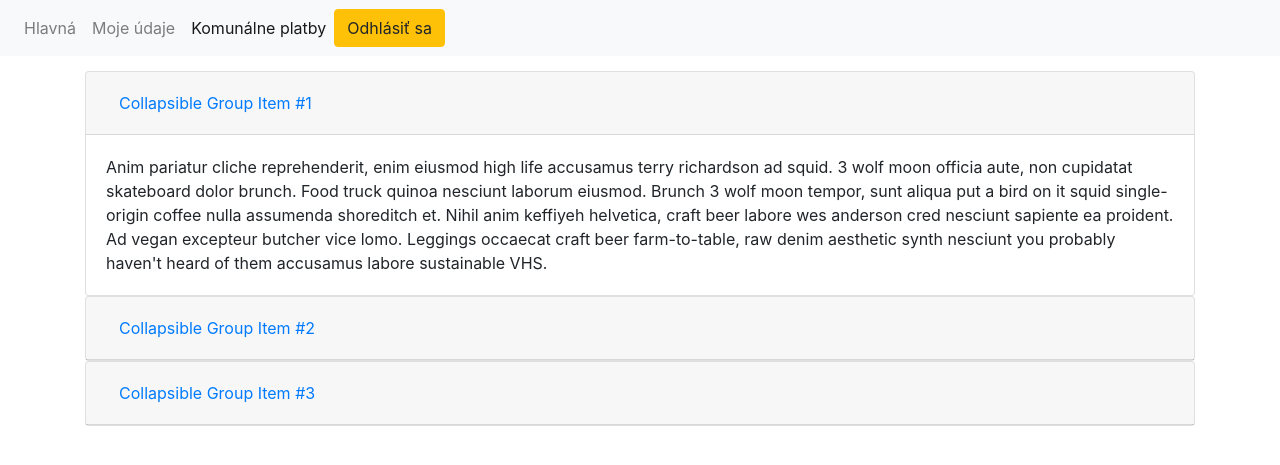
After one commit to valdiks1/Apartment-building-management-system, a PHP site: page /utility.php in a window 1280 px wide. The commit adds this page. Shown: the top 465 px of the page. Run offline with PHP 8.4, Linux system fonts and the light colour scheme.

Commit message:
change profile page and start implement utility page

```diff
--- /dev/null
+++ b/utility.php
@@ -0,0 +1,98 @@
+<?php
+
+    if(isset($_POST['logout'])){
+        setcookie("user", "", time() - 3600*24*30*12, "/");
+        setcookie("email", "", time() - 3600*24*30*12, "/");
+
+        header("Location: index.php");
+    }
+
+?>
+
+<!DOCTYPE html>
+<html lang="en">
+<head>
+  <meta charset="UTF-8">
+  <meta name="viewport" content="width=device-width, initial-scale=1.0">
+  <title>Môj dom</title>
+
+  <link rel="stylesheet" href="https://cdn.jsdelivr.net/npm/bootstrap@4.6.0/dist/css/bootstrap.min.css" integrity="sha384-B0vP5xmATw1+K9KRQjQERJvTumQW0nPEzvF6L/Z6nronJ3oUOFUFpCjEUQouq2+l" crossorigin="anonymous">
+</head>
+<body>
+  <header>
+  <nav class="navbar navbar-expand-lg navbar-light bg-light">
+    <div class="collapse navbar-collapse" id="navbarNav">
+        <ul class="navbar-nav">
+            <li class="nav-item">
+                <a href="index.php" class="nav-link">Hlavná</a>
+            </li>
+            <li class="nav-item">
+                <a class="nav-link" href="profile.php">Moje údaje</a>
+            </li>
+            <li class="nav-item active">
+                <a class="nav-link" href="utility.php">Komunálne platby</a>
+            </li>
+
+        </ul>
+        <form method="post" action="">
+			<input class="btn btn-warning" type="submit" name="logout" value="Odhlásiť sa">
+		</form>
+    </div>
+</nav>
+  </header>
+
+  <main>
+    <div class="container" style="margin-top: 15px">
+
+        <div id="accordion">
+            <div class="card">
+                <div class="card-header" id="headingOne">
+                    <h5 class="mb-0">
+                        <button class="btn btn-link" data-toggle="collapse" data-target="#collapseOne" aria-expanded="true" aria-controls="collapseOne">
+                        Collapsible Group Item #1
+                        </button>
+                    </h5>
+                </div>
+
+                <div id="collapseOne" class="collapse show" aria-labelledby="headingOne" data-parent="#accordion">
+                    <div class="card-body">
+                        Anim pariatur cliche reprehenderit, enim eiusmod high life accusamus terry richardson ad squid. 3 wolf moon officia aute, non cupidatat skateboard dolor brunch. Food truck quinoa nesciunt laborum eiusmod. Brunch 3 wolf moon tempor, sunt aliqua put a bird on it squid single-origin coffee nulla assumenda shoreditch et. Nihil anim keffiyeh helvetica, craft beer labore wes anderson cred nesciunt sapiente ea proident. Ad vegan excepteur butcher vice lomo. Leggings occaecat craft beer farm-to-table, raw denim aesthetic synth nesciunt you probably haven't heard of them accusamus labore sustainable VHS.
+                    </div>
+                </div>
+            </div>
+            <div class="card">
+                <div class="card-header" id="headingTwo">
+                    <h5 class="mb-0">
+                        <button class="btn btn-link collapsed" data-toggle="collapse" data-target="#collapseTwo" aria-expanded="false" aria-controls="collapseTwo">
+                        Collapsible Group Item #2
+                        </button>
+                    </h5>
+                </div>
+                <div id="collapseTwo" class="collapse" aria-labelledby="headingTwo" data-parent="#accordion">
+                    <div class="card-body">
+                        Anim pariatur cliche reprehenderit, enim eiusmod high life accusamus terry richardson ad squid. 3 wolf moon officia aute, non cupidatat skateboard dolor brunch. Food truck quinoa nesciunt laborum eiusmod. Brunch 3 wolf moon tempor, sunt aliqua put a bird on it squid single-origin coffee nulla assumenda shoreditch et. Nihil anim keffiyeh helvetica, craft beer labore wes anderson cred nesciunt sapiente ea proident. Ad vegan excepteur butcher vice lomo. Leggings occaecat craft beer farm-to-table, raw denim aesthetic synth nesciunt you probably haven't heard of them accusamus labore sustainable VHS.
+                    </div>
+                </div>
+            </div>
+            <div class="card">
+                <div class="card-header" id="headingThree">
+                    <h5 class="mb-0">
+                        <button class="btn btn-link collapsed" data-toggle="collapse" data-target="#collapseThree" aria-expanded="false" aria-controls="collapseThree">
+                        Collapsible Group Item #3
+                        </button>
+                    </h5>
+                </div>
+                <div id="collapseThree" class="collapse" aria-labelledby="headingThree" data-parent="#accordion">
+                    <div class="card-body">
+                        Anim pariatur cliche reprehenderit, enim eiusmod high life accusamus terry richardson ad squid. 3 wolf moon officia aute, non cupidatat skateboard dolor brunch. Food truck quinoa nesciunt laborum eiusmod. Brunch 3 wolf moon tempor, sunt aliqua put a bird on it squid single-origin coffee nulla assumenda shoreditch et. Nihil anim keffiyeh helvetica, craft beer labore wes anderson cred nesciunt sapiente ea proident. Ad vegan excepteur butcher vice lomo. Leggings occaecat craft beer farm-to-table, raw denim aesthetic synth nesciunt you probably haven't heard of them accusamus labore sustainable VHS.
+                    </div>
+                </div>
+            </div>
+        </div>
+    </div>
+  </main>
+
+  <script src="https://code.jquery.com/jquery-3.5.1.slim.min.js" integrity="sha384-DfXdz2htPH0lsSSs5nCTpuj/zy4C+OGpamoFVy38MVBnE+IbbVYUew+OrCXaRkfj" crossorigin="anonymous"></script>
+  <script src="https://cdn.jsdelivr.net/npm/bootstrap@4.6.0/dist/js/bootstrap.bundle.min.js" integrity="sha384-Piv4xVNRyMGpqkS2by6br4gNJ7DXjqk09RmUpJ8jgGtD7zP9yug3goQfGII0yAns" crossorigin="anonymous"></script>
+</body>
+</html>
```
Also changed, not shown: profile.php (+21 -6 lines).
